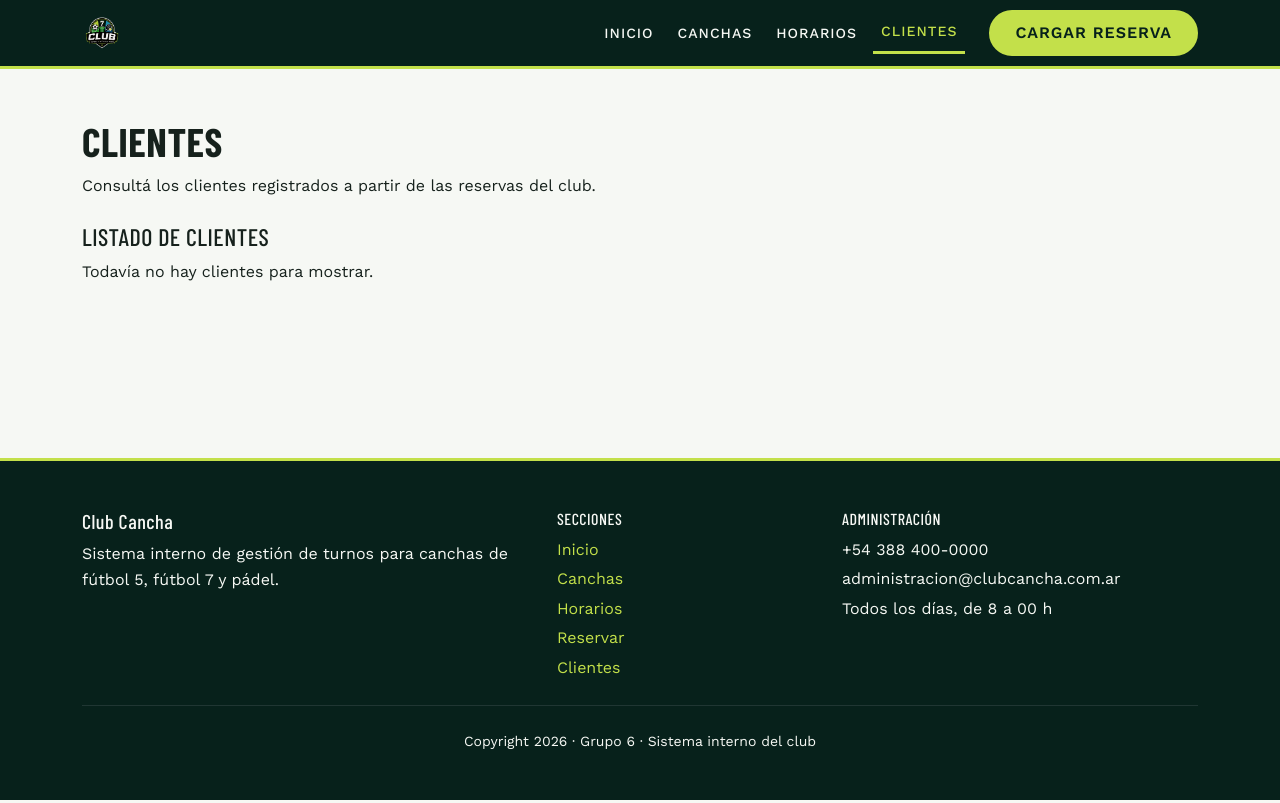
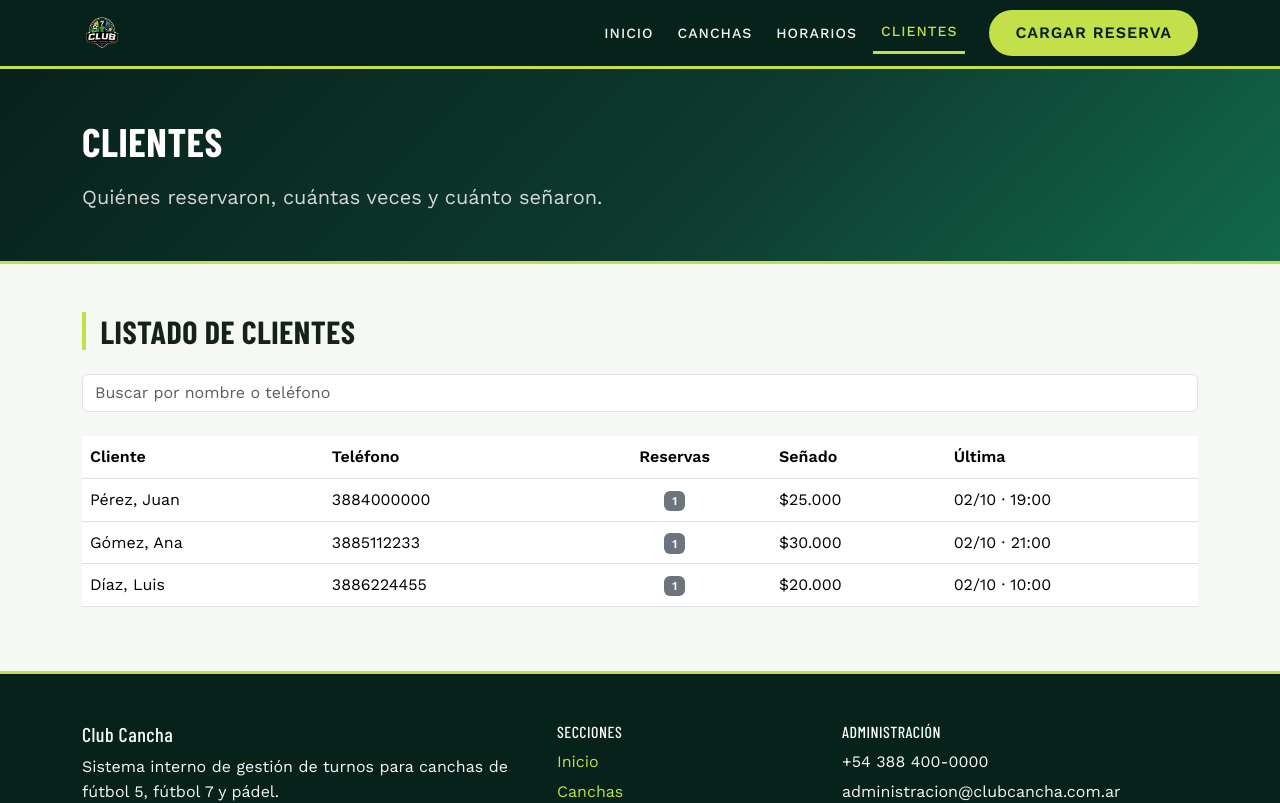
Before and after one commit to Belen-Bulacio/club-cancha-frontend, a React (Vite) app: page /clientes in a window 1280 px wide. Shown: the top 803 px of the page. Built offline with nearby package versions, Linux system fonts and the light colour scheme.

Commit message:
fix: ajustar pagina de clientes

```diff
--- a/src/pages/Clientes.jsx
+++ b/src/pages/Clientes.jsx
@@ -1,22 +1,90 @@
-function Clientes() {
+import { useState } from "react";
+import { Container, Table, Form, Badge } from "react-bootstrap";
+import Hero from "../components/Hero";
+import { fechaCorta, formatearPrecio } from "../data/funciones";
+
+const Clientes = ({ reservas = [] }) => {
+  const [busqueda, setBusqueda] = useState("");
+
+  // Los clientes salen de las reservas, sin repetir.
+  // Por cada uno se cuentan sus reservas y lo que señó en total.
+  const clientes = [];
+
+  reservas.forEach((reserva) => {
+    const yaEsta = clientes.find((cliente) => cliente.telefono === reserva.telefono);
+
+    if (yaEsta) {
+      yaEsta.cantidad = yaEsta.cantidad + 1;
+      yaEsta.senado = yaEsta.senado + Number(reserva.sena || 0);
+      yaEsta.ultima = reserva.fecha + " " + reserva.hora;
+    } else {
+      clientes.push({
+        nombre: reserva.cliente,
+        telefono: reserva.telefono,
+        cantidad: 1,
+        senado: Number(reserva.sena || 0),
+        ultima: reserva.fecha + " " + reserva.hora,
+      });
+    }
+  });
+
+  const clientesFiltrados = clientes.filter((cliente) => {
+    const texto = busqueda.toLowerCase();
+    return (
+      cliente.nombre.toLowerCase().includes(texto) ||
+      cliente.telefono.includes(texto)
+    );
+  });
+
   return (
-    <main className="container py-5">
-      <section className="mb-4">
-        <h1>Clientes</h1>
-        <p>
-          Consultá los clientes registrados a partir de las reservas del club.
-        </p>
-      </section>
+    <>
+      <Hero titulo="Clientes" texto="Quiénes reservaron, cuántas veces y cuánto señaron." />
 
-      <section>
-        <h2 className="h4">Listado de clientes</h2>
+      <Container className="py-5">
+        <h2 className="titulo-cal">Listado de clientes</h2>
 
-        <p>
-          Todavía no hay clientes para mostrar.
-        </p>
-      </section>
-    </main>
-  )
-}
+        <Form.Control
+          type="search"
+          placeholder="Buscar por nombre o teléfono"
+          className="mb-4"
+          value={busqueda}
+          onChange={(e) => setBusqueda(e.target.value)}
+        />
 
-export default Clientes
+        {clientesFiltrados.length === 0 ? (
+          <p className="text-secondary">No hay clientes para mostrar.</p>
+        ) : (
+          <Table responsive hover className="align-middle bg-white">
+            <thead>
+              <tr>
+                <th>Cliente</th>
+                <th>Teléfono</th>
+                <th className="text-center">Reservas</th>
+                <th>Señado</th>
+                <th>Última</th>
+              </tr>
+            </thead>
+            <tbody>
+              {clientesFiltrados.map((cliente) => (
+                <tr key={cliente.telefono}>
+                  <td>{cliente.nombre}</td>
+                  <td>{cliente.telefono}</td>
+                  <td className="text-center">
+                    <Badge bg="secondary">{cliente.cantidad}</Badge>
+                  </td>
+                  <td>{formatearPrecio(cliente.senado)}</td>
+                  <td>
+                    {fechaCorta(cliente.ultima.split(" ")[0])} ·{" "}
+                    {cliente.ultima.split(" ")[1]}
+                  </td>
+                </tr>
+              ))}
+            </tbody>
+          </Table>
+        )}
+      </Container>
+    </>
+  );
+};
+
+export default Clientes;
```
